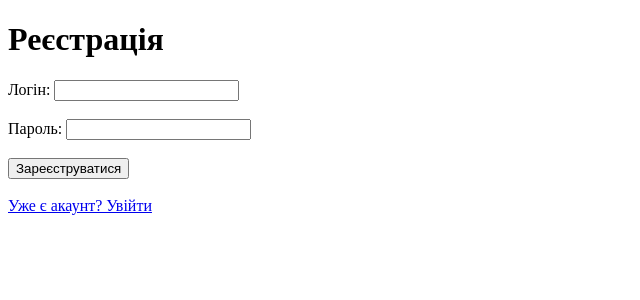
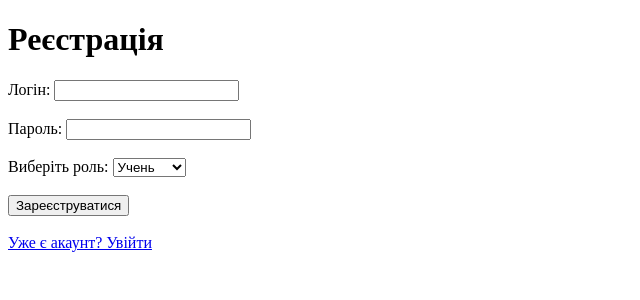
Before and after one commit to snak3undeRyouRbd/TeachPlanner, a Flask app: page /register in a window 1280 px wide. Shown: the top 300 px of the page, without its empty margins (0-640 px from the left). Run offline with Flask 3, Linux system fonts and the light colour scheme.

Commit message:
Update register.html

```diff
--- a/templates/register.html
+++ b/templates/register.html
@@ -8,10 +8,20 @@
 <body>
     <h1>Реєстрація</h1>
     <form action="{{ url_for('register') }}" method="POST">
+
         <label for="username">Логін:</label>
         <input type="text" id="username" name="username" required><br><br>
+
         <label for="password">Пароль:</label>
         <input type="password" id="password" name="password" required><br><br>
+
+        <label for="role">Виберіть роль:</label>
+        <select name="role" id="role" required>
+            <option value="учень">Учень</option>
+            <option value="вчитель">Вчитель</option>
+            <option value="батько">Батько</option>
+        </select><br><br>
+
         <button type="submit">Зареєструватися</button>
     </form>
     <br>
```
